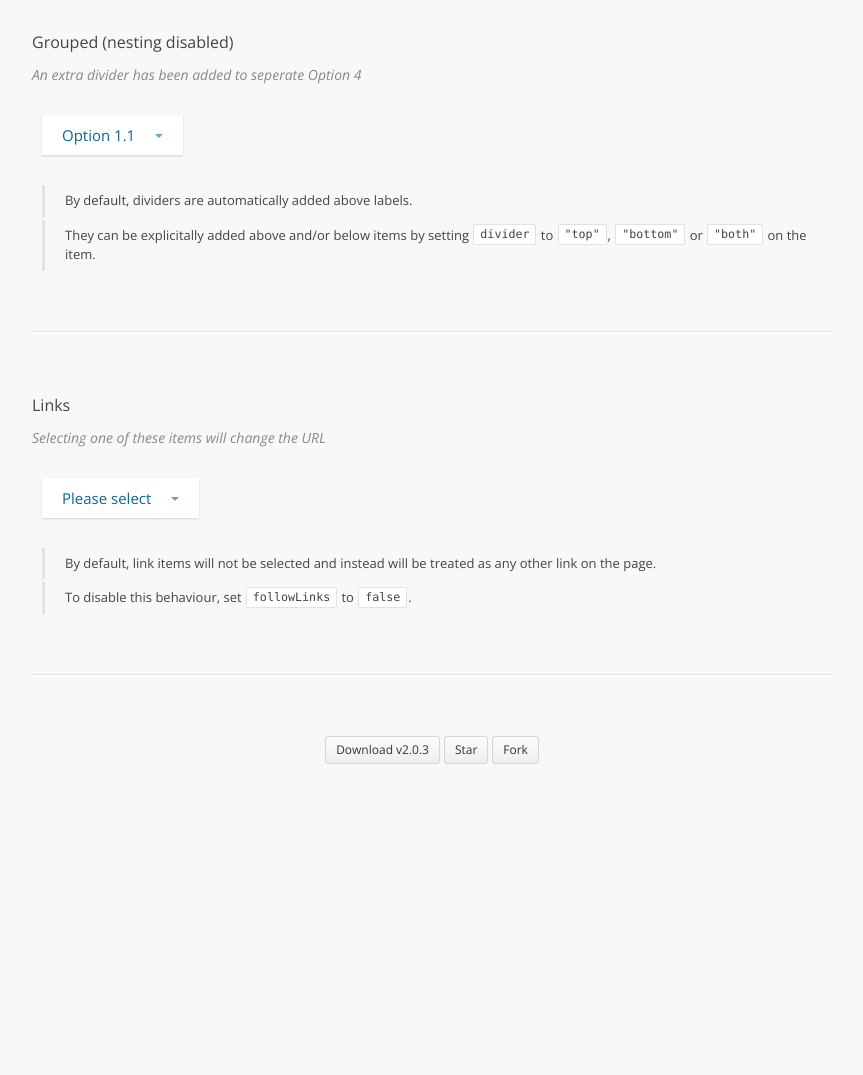
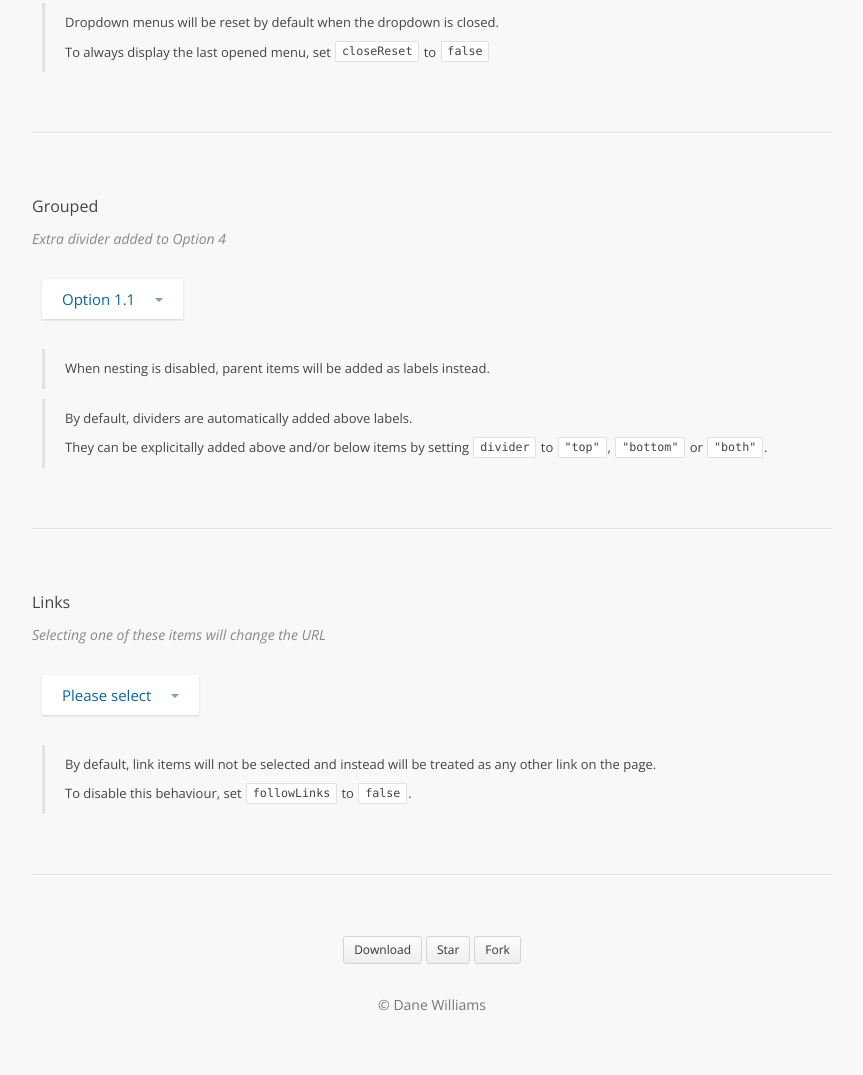
Before and after one commit to daneWilliams/jquery.dropdown, a website: page index.html in a window 1280 px wide. Shown: the part 1317-2392 px from the top of the page, without its empty margins (208-1071 px from the left). Before the commit the page ends 2141 px from the top, so only its background shows below. Drawn offline with nearby package versions, Linux system fonts and the light colour scheme.

Commit message:
Index examples updated

```diff
--- a/css/demo.css
+++ b/css/demo.css
@@ -14,6 +14,11 @@ body {
 
 a {
 	color: #0d659b;
+	text-decoration: none;
+}
+
+a:hover {
+	text-decoration: underline;
 }
 
 
@@ -84,6 +89,11 @@ footer {
 	padding: 60px 0;
 }
 
+footer nav {
+	height: 28px;
+	overflow: hidden;
+}
+
 footer iframe {
 	margin: 0 2px;
 }
@@ -107,6 +117,16 @@ footer iframe {
 	background-color: #fff;
 	border: 1px solid #d5d5d5;
 	border-radius: 3px;
+}
+
+#copyright {
+	color: #777;
+	font-size: 14px;
+	margin: 30px 0 0;
+}
+
+#copyright a {
+	color: inherit;
 }
 
 
@@ -150,14 +170,18 @@ header p:last-child {
 
 /* Footer */
 aside {
+	padding: 10px 0 10px 20px;
 	margin: 30px 0 0;
+	border-left: 3px solid #e1e2e3;
+}
+
+aside + aside {
+	margin-top: 10px;
 }
 
 aside p {
 	font-size: 13px;
-	margin: 0 0 3px;
-	padding: 6px 0 6px 20px;
-	border-left: 3px solid #e1e2e3;
+	margin: 0 0 10px;
 }
 
 aside p:last-child {
@@ -191,11 +215,17 @@ aside p:last-child {
 
 
 /**
- *	=Demo #1
+ *
+ *	=Demos
+ *
+ *	================================================================ */
+
+
+/**
+ *	=General
  *	---------------------------------------------------------------- */
 
-#demo-1 select {
-	display: inline-block !important;
+select {
 	vertical-align: bottom;
 	font-family: 'Open Sans', sans-serif;
 	font-size: 15px;
@@ -204,3 +234,21 @@ aside p:last-child {
 	margin-right: 10px;
 	padding: 0 10px;
 }
+
+option {
+	padding: 4px 10px;
+}
+
+select[multiple] {
+	height: 120px;
+	padding: 0;
+}
+
+
+/**
+ *	=Demo #1
+ *	---------------------------------------------------------------- */
+
+#demo-1 select {
+	display: inline-block !important;
+}
--- a/index.html
+++ b/index.html
@@ -18,7 +18,7 @@
 	<main>
 
 		<header>
-			<h1>jQuery Dropdown <small>v2.0.3</small></h1>
+			<h1>jQuery Dropdown <small>v2.1.0</small></h1>
 		</header>
 
 		<section>
@@ -58,6 +58,10 @@
 					<p>By default, <code>&lt;select&gt;</code> elements with the <code>multiple</code> attribute will be converted to a multi-select dropdown.</p>
 					<p>To explicitally enable or disable, set <code>multi</code> to <code>true</code> or <code>false</code>. Set to <code>null</code> to auto-detect.</p>
 				</aside>
+				<aside>
+					<p>A minimum and maximum number of selectable items can be set with <code>minSelect</code> and <code>maxSelect</code>.</p>
+					<p>If <code>autoCloseMax</code> is <code>true</code>, the dropdown will automatically close when the maximum selection has been reached.</p>
+				</aside>
 			</article>
 
 			<article id="demo-3">
@@ -88,12 +92,16 @@
 					<p>By default, nested lists and form selects will be converted into nested dropdown menus.</p>
 					<p>To disable this behaviour, set <code>nested</code> to <code>false</code>.</p>
 				</aside>
+				<aside>
+					<p>Dropdown menus will be reset by default when the dropdown is closed.</p>
+					<p>To always display the last opened menu, set <code>closeReset</code> to <code>false</code></p>
+				</aside>
 			</article>
 
 			<article id="demo-4">
 				<header>
-					<h4>Grouped (nesting disabled)</h4>
-					<p>An extra divider has been added to seperate Option 4</p>
+					<h4>Grouped</h4>
+					<p>Extra divider added to Option 4</p>
 				</header>
 				<section>
 					<select data-dropdown='{ "nested": false }'>
@@ -116,8 +124,11 @@
 					</select>
 				</section>
 				<aside>
+					<p>When nesting is disabled, parent items will be added as labels instead.</p>
+				</aside>
+				<aside>
 					<p>By default, dividers are automatically added above labels.</p>
-					<p>They can be explicitally added above and/or below items by setting <code>divider</code> to <code>&quot;top&quot;</code>, <code>&quot;bottom&quot;</code> or <code>&quot;both&quot;</code> on the item.</p>
+					<p>They can be explicitally added above and/or below items by setting <code>divider</code> to <code>&quot;top&quot;</code>, <code>&quot;bottom&quot;</code> or <code>&quot;both&quot;</code>.</p>
 				</aside>
 			</article>
 
@@ -142,9 +153,15 @@
 		</section>
 
 		<footer>
-			<a class="github-button" href="https://github.com/daneWilliams/jquery.dropdown/archive/master.zip" data-icon="octicon-cloud-download" data-style="mega" aria-label="Download daneWilliams/jquery.dropdown on GitHub">Download v2.0.3</a>
-			<a class="github-button" href="https://github.com/daneWilliams/jquery.dropdown" data-icon="octicon-star" data-style="mega" data-count-href="/daneWilliams/jquery.dropdown/stargazers" data-count-api="/repos/daneWilliams/jquery.dropdown#stargazers_count" data-count-aria-label="# stargazers on GitHub" aria-label="Star daneWilliams/jquery.dropdown on GitHub">Star</a>
-			<a class="github-button" href="https://github.com/daneWilliams/jquery.dropdown/fork" data-icon="octicon-repo-forked" data-style="mega" data-count-href="/daneWilliams/jquery.dropdown/network" data-count-api="/repos/daneWilliams/jquery.dropdown#forks_count" data-count-aria-label="# forks on GitHub" aria-label="Fork daneWilliams/jquery.dropdown on GitHub">Fork</a>
+
+			<nav>
+				<a class="github-button" href="https://github.com/daneWilliams/jquery.dropdown/archive/master.zip" data-icon="octicon-cloud-download" data-style="mega" aria-label="Download daneWilliams/jquery.dropdown on GitHub">Download</a>
+				<a class="github-button" href="https://github.com/daneWilliams/jquery.dropdown" data-icon="octicon-star" data-style="mega" data-count-href="/daneWilliams/jquery.dropdown/stargazers" data-count-api="/repos/daneWilliams/jquery.dropdown#stargazers_count" data-count-aria-label="# stargazers on GitHub" aria-label="Star daneWilliams/jquery.dropdown on GitHub">Star</a>
+				<a class="github-button" href="https://github.com/daneWilliams/jquery.dropdown/fork" data-icon="octicon-repo-forked" data-style="mega" data-count-href="/daneWilliams/jquery.dropdown/network" data-count-api="/repos/daneWilliams/jquery.dropdown#forks_count" data-count-aria-label="# forks on GitHub" aria-label="Fork daneWilliams/jquery.dropdown on GitHub">Fork</a>
+			</nav>
+
+			<p id="copyright">&copy; <a href="http://danewilliams.uk">Dane Williams</a></p>
+
 		</footer>
 
 	</main>
```
